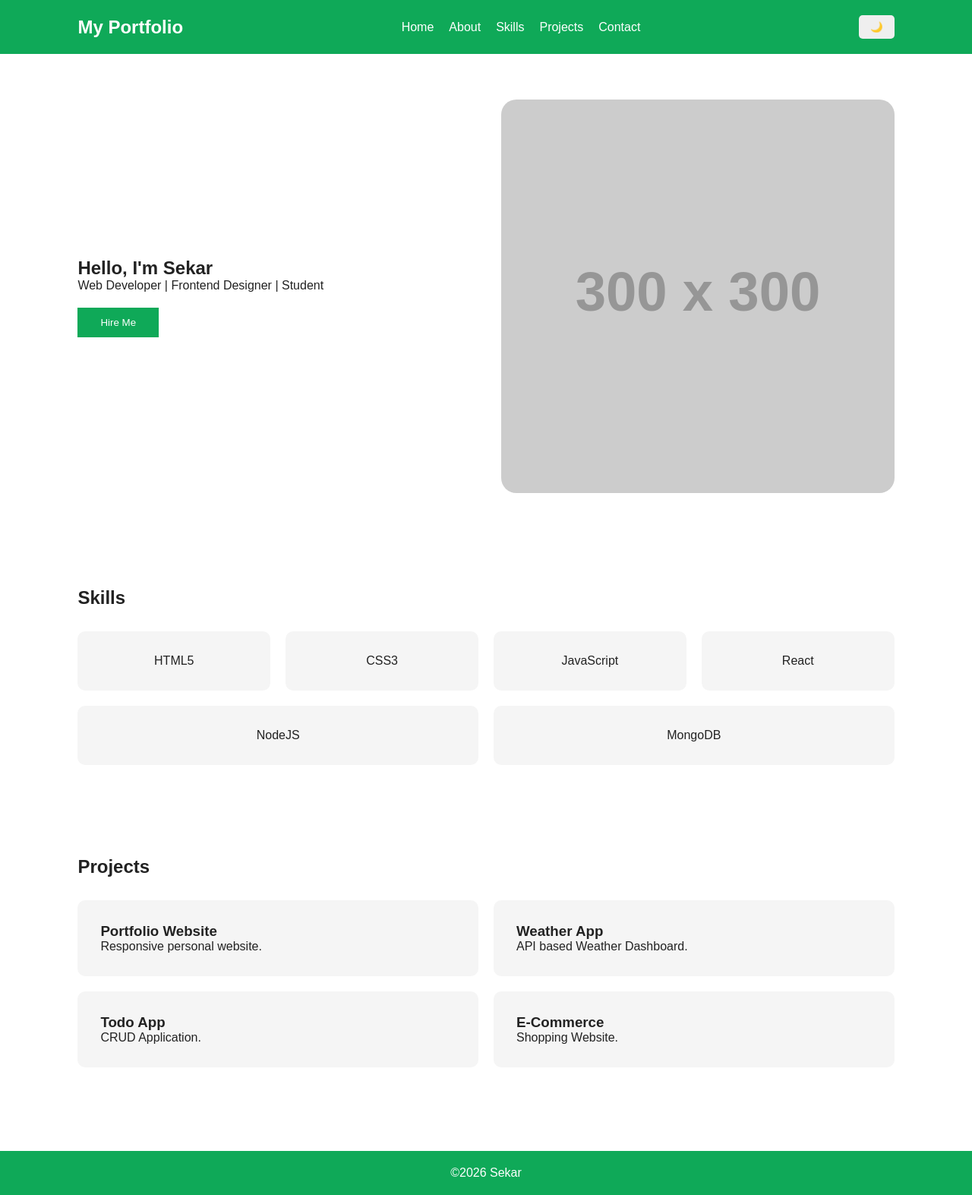
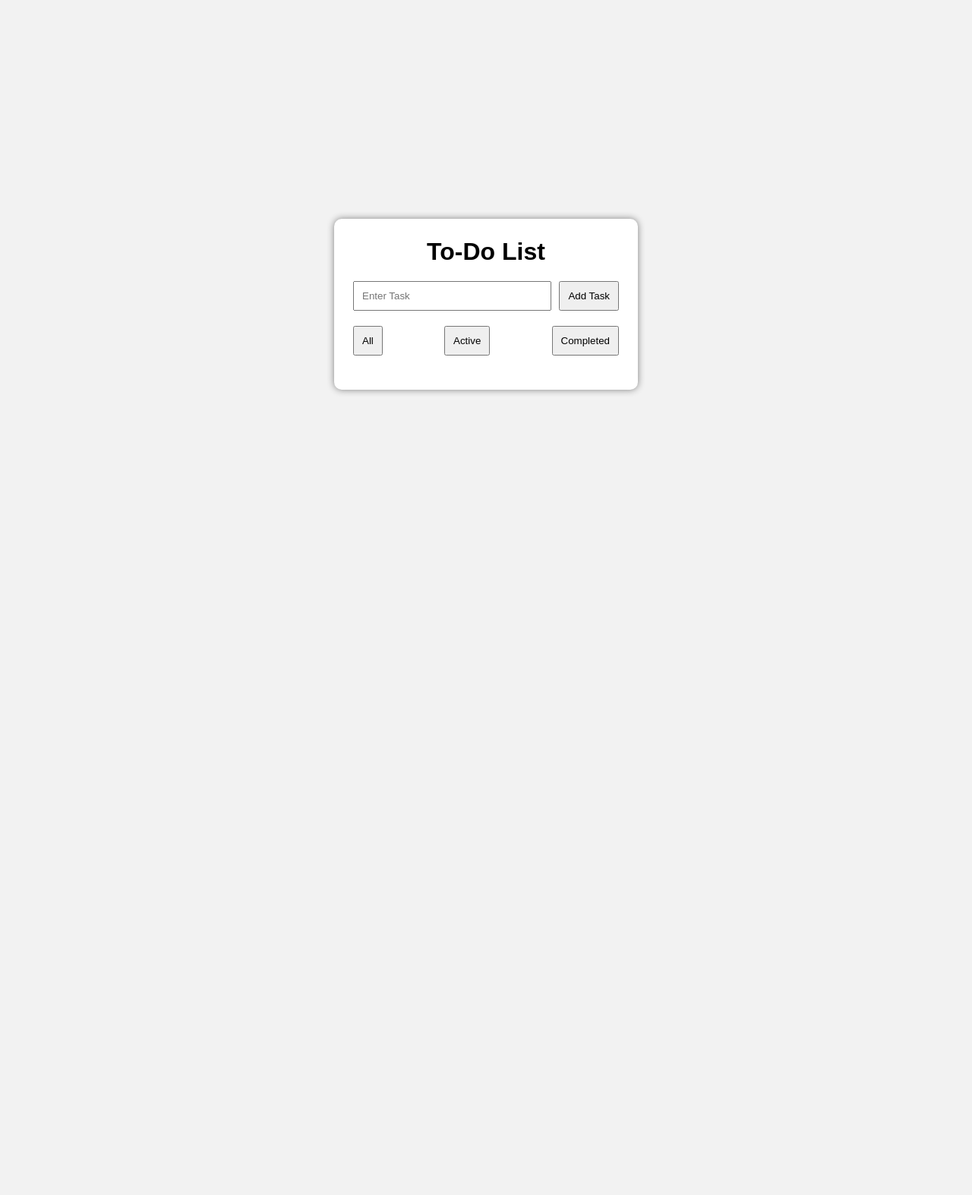
Before and after one commit to Mirdulasekar/Mirdula.S, a plain HTML site: page index.html in a window 1280 px wide. Shown: the whole page at 76% size. After the commit the page ends 800 px from the top, so only its background shows below. Drawn offline with Linux system fonts and the light colour scheme; placeholder pictures from the web are drawn by us.

Commit message:
Add files via upload

```diff
--- a/index.html
+++ b/index.html
@@ -1,133 +1,34 @@
 <!DOCTYPE html>
 <html lang="en">
-
 <head>
-    <meta charset="UTF-8">
-    <meta name="viewport"
-        content="width=device-width, initial-scale=1.0">
-
-    <title>My Portfolio</title>
-
-    <link rel="stylesheet" href="style.css">
+<meta charset="UTF-8">
+<meta name="viewport" content="width=device-width, initial-scale=1.0">
+<title>To-Do List App</title>
+<link rel="stylesheet" href="style.css">
 </head>
 
 <body>
 
-<header>
+<div class="container">
 
-<h2>My Portfolio</h2>
+<h1>To-Do List</h1>
 
-<nav>
+<div class="input-section">
+<input type="text" id="taskInput" placeholder="Enter Task">
+<button id="addBtn">Add Task</button>
+</div>
 
-<a href="#">Home</a>
-<a href="#">About</a>
-<a href="#">Skills</a>
-<a href="#">Projects</a>
-<a href="#">Contact</a>
+<div class="filters">
+<button onclick="filterTasks('all')">All</button>
+<button onclick="filterTasks('active')">Active</button>
+<button onclick="filterTasks('completed')">Completed</button>
+</div>
 
-</nav>
-
-<button id="themeBtn">🌙</button>
-
-</header>
-
-<section class="hero">
-
-<div class="hero-text">
-
-<h1>Hello, I'm Sekar</h1>
-
-<p>
-Web Developer | Frontend Designer | Student
-</p>
-
-<button>Hire Me</button>
+<ul id="taskList"></ul>
 
 </div>
-
-<div class="hero-image">
-
-<img src="https://via.placeholder.com/300"
-alt="Profile">
-
-</div>
-
-</section>
-
-<section class="skills">
-
-<h2>Skills</h2>
-
-<div class="skill-container">
-
-<div class="card">
-HTML5
-</div>
-
-<div class="card">
-CSS3
-</div>
-
-<div class="card">
-JavaScript
-</div>
-
-<div class="card">
-React
-</div>
-
-<div class="card">
-NodeJS
-</div>
-
-<div class="card">
-MongoDB
-</div>
-
-</div>
-
-</section>
-
-<section class="projects">
-
-<h2>Projects</h2>
-
-<div class="project-grid">
-
-<div class="project">
-<h3>Portfolio Website</h3>
-<p>Responsive personal website.</p>
-</div>
-
-<div class="project">
-<h3>Weather App</h3>
-<p>API based Weather Dashboard.</p>
-</div>
-
-<div class="project">
-<h3>Todo App</h3>
-<p>CRUD Application.</p>
-</div>
-
-<div class="project">
-<h3>E-Commerce</h3>
-<p>Shopping Website.</p>
-</div>
-
-</div>
-
-</section>
-
-<footer>
-
-<p>
-©2026 Sekar
-</p>
-
-</footer>
 
 <script src="script.js"></script>
 
 </body>
-
 </html>
--- a/script.js
+++ b/script.js
@@ -1,7 +1,111 @@
-const btn = document.getElementById("themeBtn");
+let tasks = JSON.parse(localStorage.getItem("tasks")) || [];
 
-btn.onclick = function(){
+const input = document.getElementById("taskInput");
+const list = document.getElementById("taskList");
 
-document.body.classList.toggle("dark");
+function saveTasks(){
+localStorage.setItem("tasks",JSON.stringify(tasks));
+}
+
+function displayTasks(filter="all"){
+
+list.innerHTML="";
+
+tasks.forEach((task,index)=>{
+
+if(filter==="active" && task.completed) return;
+if(filter==="completed" && !task.completed) return;
+
+const li=document.createElement("li");
+
+if(task.completed){
+li.classList.add("completed");
+}
+
+li.innerHTML=`
+
+<span>${task.text}</span>
+
+<div>
+
+<button onclick="toggleTask(${index})">✔</button>
+
+<button onclick="editTask(${index})">Edit</button>
+
+<button onclick="deleteTask(${index})">Delete</button>
+
+</div>
+
+`;
+
+list.appendChild(li);
+
+});
 
 }
+
+document.getElementById("addBtn").addEventListener("click",()=>{
+
+const text=input.value.trim();
+
+if(text==="") return;
+
+tasks.push({
+
+text:text,
+
+completed:false
+
+});
+
+saveTasks();
+
+displayTasks();
+
+input.value="";
+
+});
+
+function toggleTask(index){
+
+tasks[index].completed=!tasks[index].completed;
+
+saveTasks();
+
+displayTasks();
+
+}
+
+function deleteTask(index){
+
+tasks.splice(index,1);
+
+saveTasks();
+
+displayTasks();
+
+}
+
+function editTask(index){
+
+let newTask=prompt("Edit Task",tasks[index].text);
+
+if(newTask!==null && newTask.trim()!==""){
+
+tasks[index].text=newTask;
+
+saveTasks();
+
+displayTasks();
+
+}
+
+}
+
+function filterTasks(type){
+
+displayTasks(type);
+
+}
+
+displayTasks();
--- a/style.css
+++ b/style.css
@@ -1,40 +1,79 @@
-:root{
-
---bg:#ffffff;
---text:#222;
---card:#f5f5f5;
---primary:#0FA958;
-
-}
-
-.dark{
-
---bg:#222;
---text:white;
---card:#444;
---primary:#00ff88;
-
-}
-
 *{
-
 margin:0;
 padding:0;
 box-sizing:border-box;
 font-family:Arial;
-
 }
 
 body{
 
-background:var(--bg);
-color:var(--text);
+background:#f2f2f2;
 
-transition:.4s;
+display:flex;
+
+justify-content:center;
+
+align-items:center;
+
+height:100vh;
 
 }
 
-header{
+.container{
+
+width:400px;
+
+background:white;
+
+padding:25px;
+
+border-radius:10px;
+
+box-shadow:0 0 10px gray;
+
+}
+
+h1{
+
+text-align:center;
+
+margin-bottom:20px;
+
+}
+
+.input-section{
+
+display:flex;
+
+gap:10px;
+
+}
+
+input{
+
+flex:1;
+
+padding:10px;
+
+}
+
+button{
+
+padding:10px;
+
+cursor:pointer;
+
+}
+
+ul{
+
+margin-top:20px;
+
+list-style:none;
+
+}
+
+li{
 
 display:flex;
 
@@ -42,206 +81,28 @@ justify-content:space-between;
 
 align-items:center;
 
-padding:20px 8%;
+padding:10px;
 
-background:var(--primary);
+background:#eee;
 
-color:white;
+margin-bottom:10px;
 
 }
 
-nav{
+.completed{
+
+text-decoration:line-through;
+
+color:gray;
+
+}
+
+.filters{
 
 display:flex;
 
-gap:20px;
-
-}
-
-nav a{
-
-color:white;
-
-text-decoration:none;
-
-}
-
-#themeBtn{
-
-padding:8px 15px;
-
-border:none;
-
-cursor:pointer;
-
-border-radius:5px;
-
-}
-
-.hero{
-
-display:grid;
-
-grid-template-columns:1fr 1fr;
-
-padding:60px 8%;
-
-gap:40px;
-
-align-items:center;
-
-}
-
-.hero img{
-
-width:100%;
-
-border-radius:20px;
-
-}
-
-.hero button{
-
-padding:12px 30px;
+justify-content:space-between;
 
 margin-top:20px;
 
-background:var(--primary);
-
-border:none;
-
-color:white;
-
-cursor:pointer;
-
 }
-
-.skills{
-
-padding:60px 8%;
-
-}
-
-.skill-container{
-
-display:flex;
-
-flex-wrap:wrap;
-
-gap:20px;
-
-margin-top:30px;
-
-}
-
-.card{
-
-background:var(--card);
-
-padding:30px;
-
-flex:1 1 200px;
-
-text-align:center;
-
-border-radius:10px;
-
-}
-
-.projects{
-
-padding:60px 8%;
-
-}
-
-.project-grid{
-
-display:grid;
-
-grid-template-columns:repeat(2,1fr);
-
-gap:20px;
-
-margin-top:30px;
-
-}
-
-.project{
-
-background:var(--card);
-
-padding:30px;
-
-border-radius:10px;
-
-}
-
-footer{
-
-text-align:center;
-
-padding:20px;
-
-background:var(--primary);
-
-color:white;
-
-margin-top:50px;
-
-}
-
-@media(max-width:768px){
-
-.hero{
-
-grid-template-columns:1fr;
-
-text-align:center;
-
-}
-
-.project-grid{
-
-grid-template-columns:1fr;
-
-}
-
-header{
-
-flex-direction:column;
-
-gap:20px;
-
-}
-
-nav{
-
-flex-wrap:wrap;
-
-justify-content:center;
-
-}
-
-}
-
-@media(max-width:480px){
-
-.hero{
-
-padding:30px;
-
-}
-
-.skills{
-
-padding:30px;
-
-}
-
-.projects{
-
-padding:30px;
-
-}
-
-}
```
